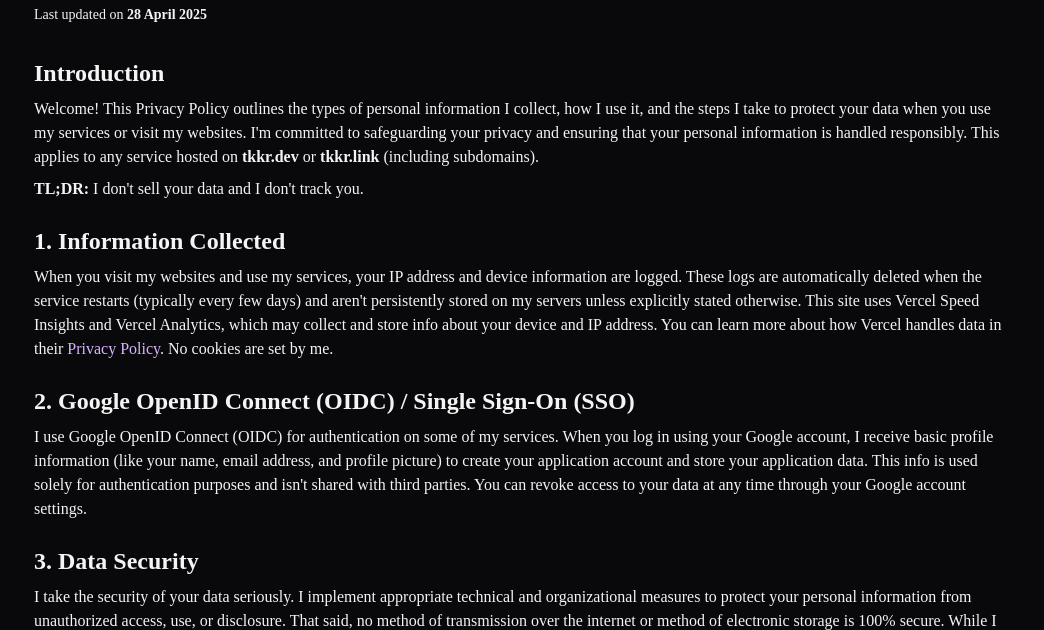
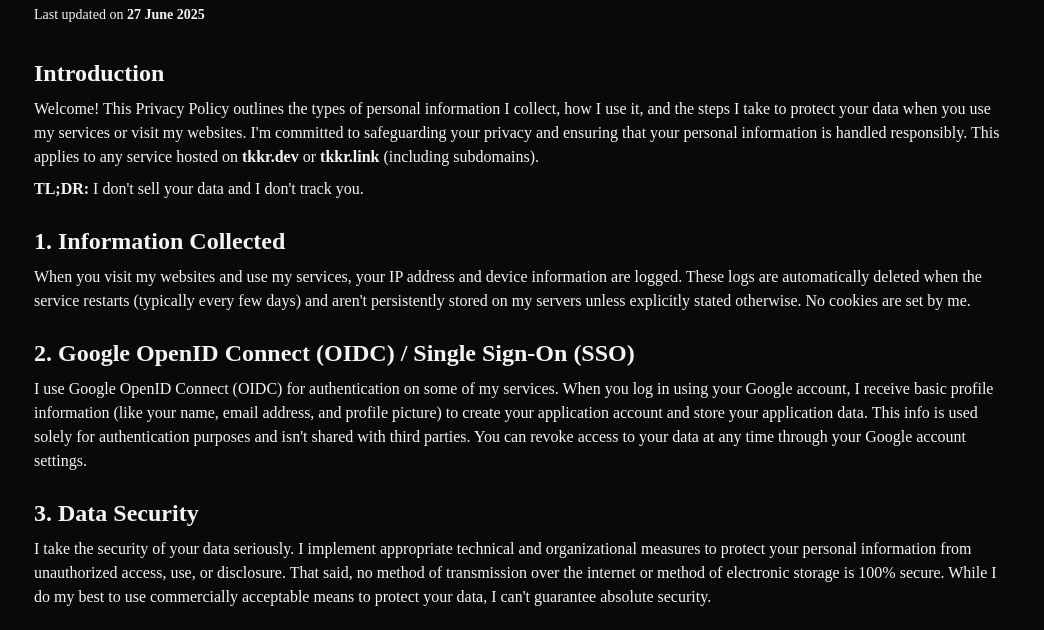
Before and after one commit to thaddeuskkr/tkkr.dev, an Astro site: page /privacy in a window 1280 px wide. Shown: the part 151-781 px from the top of the page, without its empty margins (118-1162 px from the left). Built offline with nearby package versions, Linux system fonts and the light colour scheme; Astro itself is replaced by a stand-in of ours; some packages are replaced by stand-ins of ours.

Commit message:
feat: remove vercel stuff
Signed-off-by: Thaddeus Kuah <tk@tkkr.dev>

```diff
--- a/src/layouts/BaseLayout.astro
+++ b/src/layouts/BaseLayout.astro
@@ -1,6 +1,4 @@
 ---
-import Analytics from "@vercel/analytics/astro";
-import SpeedInsights from "@vercel/speed-insights/astro";
 import { Font } from "astro:assets";
 import Meta from "../components/Meta.astro";
 import "../styles/global.css";
@@ -32,7 +30,5 @@ const { title } = Astro.props;
     </head>
     <body class="bg-zinc-950 text-zinc-100">
         <slot />
-        <SpeedInsights />
-        <Analytics />
     </body>
 </html>
--- a/src/pages/privacy.astro
+++ b/src/pages/privacy.astro
@@ -10,7 +10,7 @@ const path = Astro.url.pathname.replace(/\//g, "");
     <div class="mx-auto mb-16 max-w-5xl px-6">
         <div class="mb-8 flex flex-col gap-2">
             <h1 class="text-3xl font-bold">Privacy Policy</h1>
-            <p class="text-sm">Last updated on <span class="font-semibold">28 April 2025</span></p>
+            <p class="text-sm">Last updated on <span class="font-semibold">27 June 2025</span></p>
         </div>
         <div class="mb-4 flex flex-col gap-2">
             <h2 class="text-2xl font-bold">Introduction</h2>
@@ -30,14 +30,7 @@ const path = Astro.url.pathname.replace(/\//g, "");
             <p>
                 When you visit my websites and use my services, your IP address and device information are logged. These
                 logs are automatically deleted when the service restarts (typically every few days) and aren't
-                persistently stored on my servers unless explicitly stated otherwise. This site uses Vercel Speed
-                Insights and Vercel Analytics, which may collect and store info about your device and IP address. You
-                can learn more about how Vercel handles data in their <a
-                    href="https://vercel.com/legal/privacy-policy"
-                    target="_blank"
-                    rel="noopener noreferrer"
-                    class="text-purple-300">Privacy Policy</a
-                >. No cookies are set by me.
+                persistently stored on my servers unless explicitly stated otherwise. No cookies are set by me.
             </p>
 
             <h2 class="mt-4 text-2xl font-bold">2. Google OpenID Connect (OIDC) / Single Sign-On (SSO)</h2>
```
Also changed, not shown: package.json (+2 -5 lines), 1 other file.
